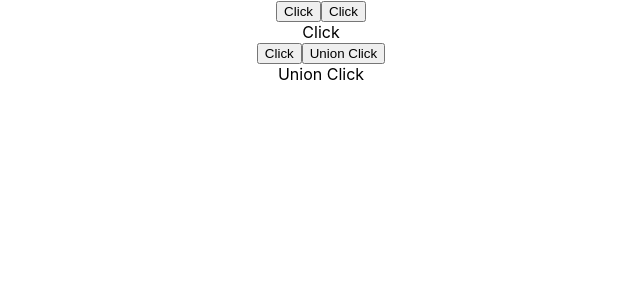
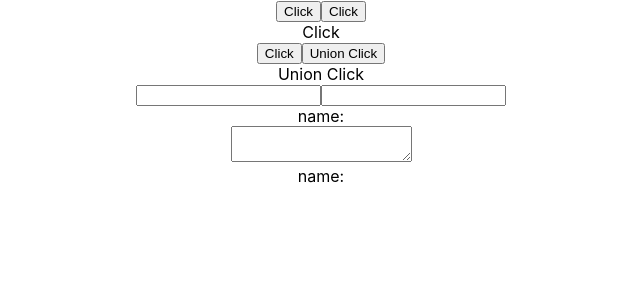
Before and after one commit to refrain62/react-typescript-event, a React (Create React App) app: page / in a window 1280 px wide. Shown: the top 300 px of the page, without its empty margins (319-959 px from the left). Built offline with nearby package versions, Linux system fonts and the light colour scheme.

Commit message:
input要素からのイベント

```diff
--- a/src/App.tsx
+++ b/src/App.tsx
@@ -1,8 +1,16 @@
-import React from 'react';
+import React, { useState } from 'react';
 import logo from './logo.svg';
 import './App.css';
 
 function App() {
+  const [name, setName] = useState('');
+
+  // input要素のイベント
+  const handleChange = (event: React.ChangeEvent<HTMLInputElement>) => {
+    setName(event.target.value);
+  }
+
+
   // any など型を付けないとエラーになる
   // 「TS7006: Parameter 'event' implicitly has an 'any' type.」
   const handleClick = (event: React.MouseEvent<HTMLButtonElement, MouseEvent>) => {
@@ -40,6 +48,14 @@ function App() {
       <button onClick={handleBtnDivUnionClick}>Union Click</button>
       <div onClick={handleBtnDivUnionClick}>Union Click</div>
 
+      {/* input要素 */}
+      <input value={name} onChange={handleChange} />
+      <input value={name} onChange={(event) => {}} />
+      <div>name: {name}</div>
+
+      {/* インライン記述による型推論 */}
+      <textarea value={name} onChange={(event) => setName(event.target.value)} />
+      <div>name: {name}</div>
     </div>
   );
 }
```
